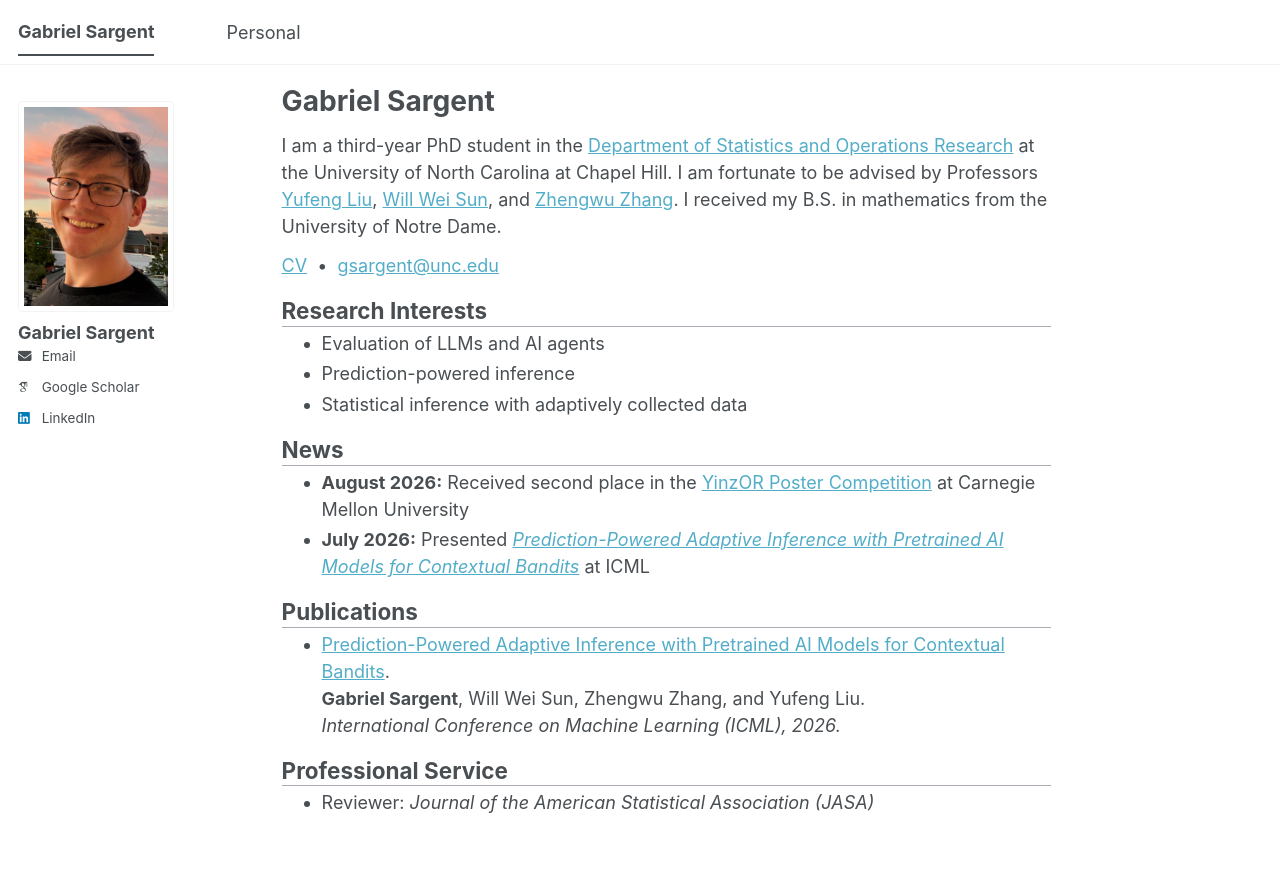
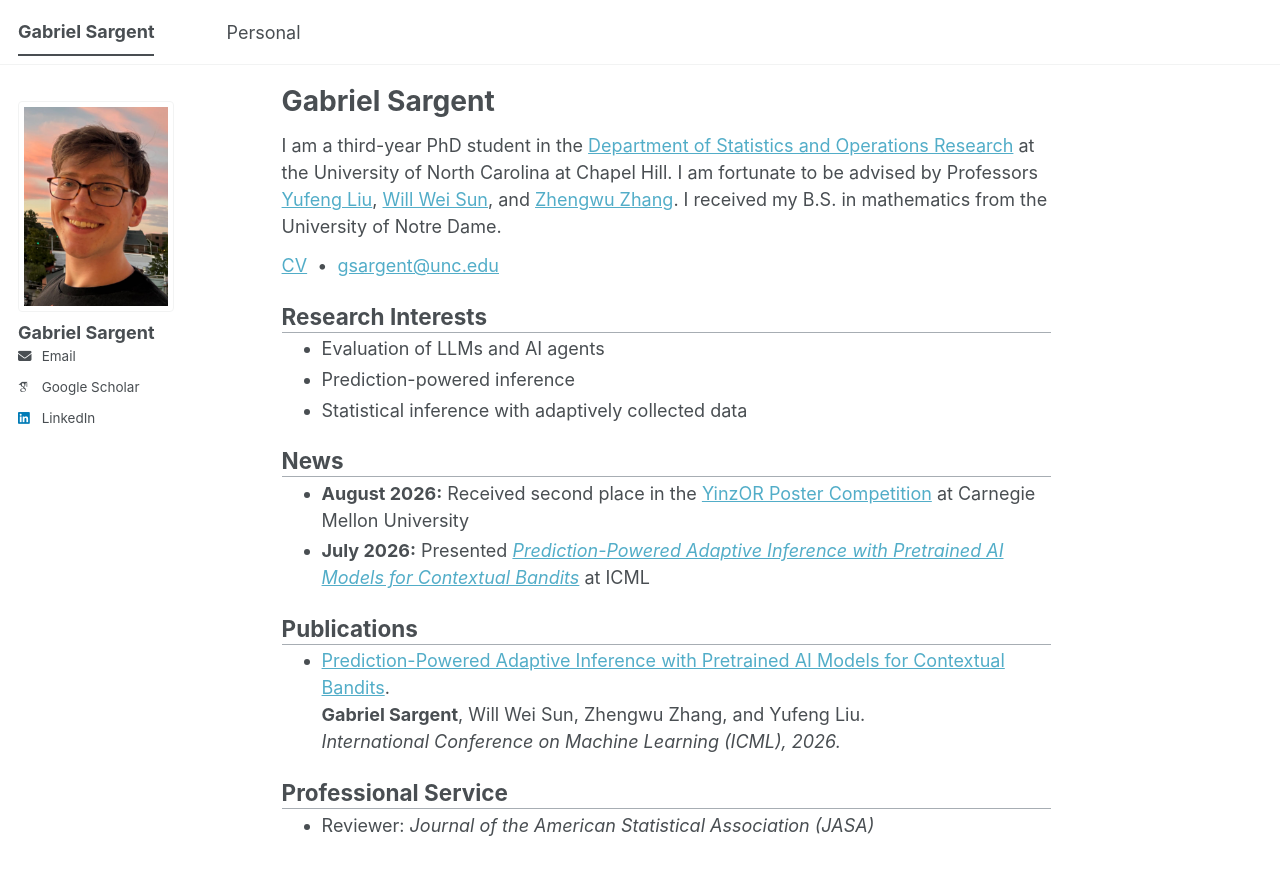
Before and after one commit to GabrielSargent/GabrielSargent.github.io, a Jekyll site: the page built from _pages/about.md, in a window 1280 px wide. Shown: the top 875 px of the page. Built offline with Jekyll 4.4.1, drawn with Linux system fonts in a browser that asks for light colours; some web fonts are replaced; a script bundle is joined from its source files by our own code; library files that are not in the unit come from our copies.

Commit message:
Add a little breathing room between homepage sections

```diff
--- a/_includes/head/custom.html
+++ b/_includes/head/custom.html
@@ -20,7 +20,7 @@
   #main { margin-top: 0.35em; }
   .page__content h1 { margin-top: 0; margin-bottom: 0.45em; }
   .page__content h2 {
-    margin-top: 0.8em;
+    margin-top: 1.05em;
     margin-bottom: 0.12em;
     padding-bottom: 0.08em;
     border-bottom: 1px solid #a7adb3;
```
